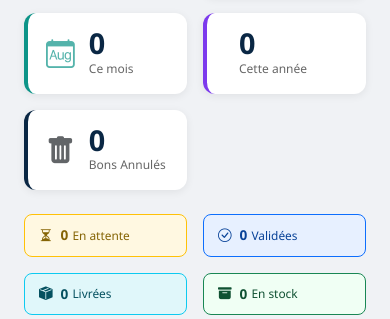
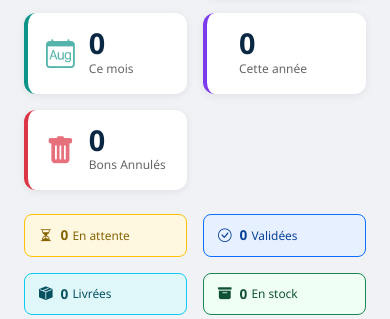
Before and after one commit to danielmouity241-afk/taxigab-bdc, a Flask app: page /dashboard in a window 390 px wide. Shown: the part 172-491 px from the top of the page. Run offline with Flask 3, Linux system fonts and the light colour scheme; a user stored in the database is signed in; data that the repository does not hold is empty.

Commit message:
Add Bons Annules KPI and PWA mobile support: static/css/style.css

```diff
--- a/static/css/style.css
+++ b/static/css/style.css
@@ -106,11 +106,15 @@ body {
 .kpi-gold  { border-left-color: var(--gold); }
 .kpi-teal  { border-left-color: #0d9488; }
 .kpi-purple{ border-left-color: #7c3aed; }
+.kpi-danger{ border-left-color: #dc3545; }
+.kpi-dark  { border-left-color: #212529; }
 .kpi-icon  { font-size: 1.8rem; opacity: 0.7; }
 .kpi-navy .kpi-icon  { color: var(--navy); }
 .kpi-gold .kpi-icon  { color: var(--gold); }
 .kpi-teal .kpi-icon  { color: #0d9488; }
 .kpi-purple .kpi-icon{ color: #7c3aed; }
+.kpi-danger .kpi-icon{ color: #dc3545; }
+.kpi-dark .kpi-icon  { color: #212529; }
 .kpi-value { font-size: 1.8rem; font-weight: 700; line-height: 1; color: var(--navy); }
 .kpi-label { font-size: 0.75rem; color: #666; margin-top: 2px; }
 
```
